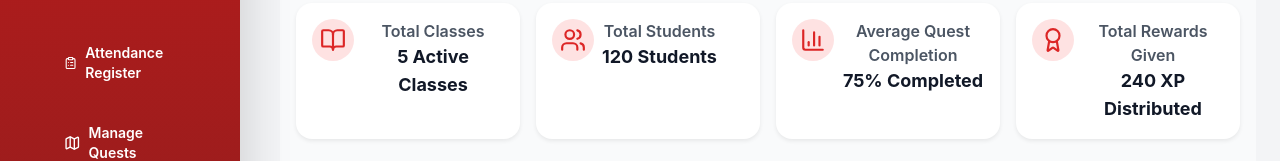
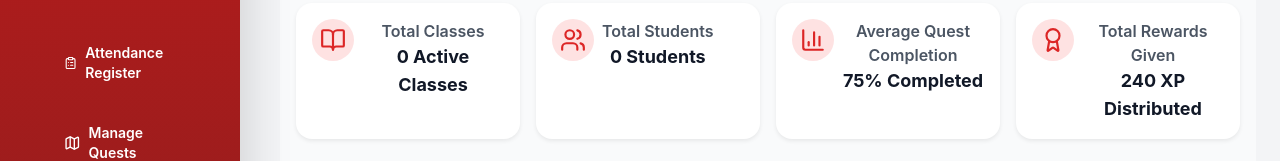
Before and after one commit to n-aadiyah/class-craft-frontend, a React (Create React App) app: page /teacher/dashboard in a window 1280 px wide. Shown: the part 201-362 px from the top of the page. Built offline with nearby package versions, Linux system fonts and the light colour scheme; no server answers.

Commit message:
overview counts

```diff
--- a/src/pages/Teacher/TeacherDashboard.js
+++ b/src/pages/Teacher/TeacherDashboard.js
@@ -2,10 +2,14 @@
 import React from "react";
 import { BookOpen, Users, Award, BarChart3, Bell } from "lucide-react";
 import { useAuth } from "../../context/AuthContext";
+import { useEffect, useState } from "react";
+import API from "../../api/axiosInstance";
 
 
 const TeacherDashboard = () => {
   const { user } = useAuth();
+const [totalClasses, setTotalClasses] = useState(0);
+const [totalStudents, setTotalStudents] = useState(0);
 
   // display name logic: prefer user.name, then email, then generic
   const displayName =
@@ -14,15 +18,36 @@ const TeacherDashboard = () => {
     user?.email?.split?.("@")?.[0] ||
     "Teacher";
 
+useEffect(() => {
+  const loadStats = async () => {
+    try {
+      // 1) total classes
+      const classRes = await API.get("/classes/my-classes");
+      setTotalClasses(classRes.data.length);
+
+      // 2) total students
+      const studentRes = await API.get("/students/count-by-teacher");
+      setTotalStudents(studentRes.data.totalStudents || 0);
+
+    } catch (err) {
+      console.error("Error fetching stats:", err);
+    }
+  };
+
+  loadStats();
+}, []);
+
+
+
   const stats = [
   {
     title: "Total Classes",
-      value: "5 Active Classes",
+    value: `${totalClasses} Active Classes`,
     icon: <BookOpen size={26} className="text-red-600" />,
   },
   {
     title: "Total Students",
-      value: "120 Students",
+    value: `${totalStudents} Students`,
     icon: <Users size={26} className="text-red-600" />,
   },
     {
```
Lines whose indentation alone changed are shown as unchanged.
